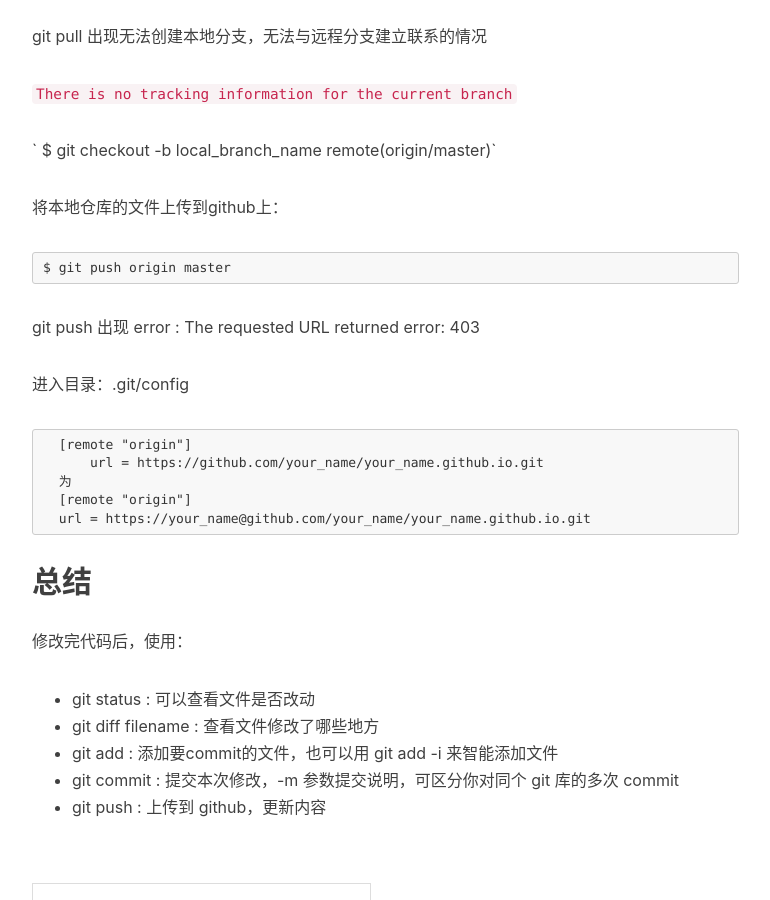
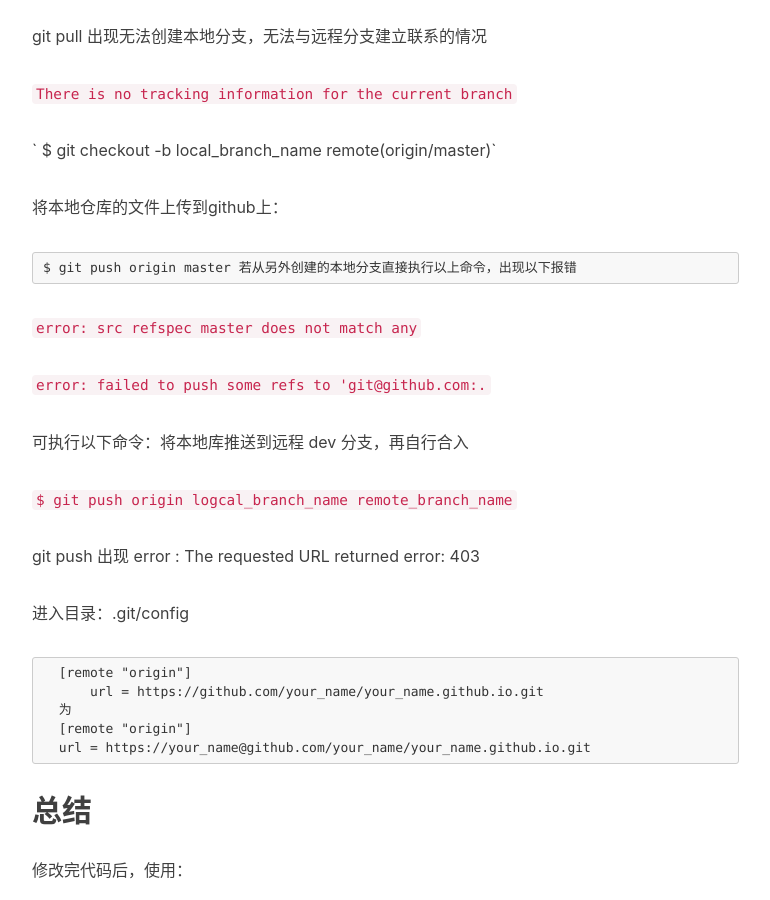
Before and after one commit to ShenDada/ShenDada.github.io, a Jekyll site: the page built from _posts/2017/12/2017-12-17-how-build-git-github.markdown, in a window 1280 px wide and 900 px high, scrolled down 2307 px. Shown: the whole window, without its empty margins (233-1003 px from the left). Built offline with Jekyll 4.4.1, drawn with Linux system fonts in a browser that asks for light colours; nearby versions of some CDN libraries; comment, search, counter and statistics services are not loaded.

Commit message:
modify git push configure

```diff
--- a/_posts/2017/12/2017-12-17-how-build-git-github.markdown
+++ b/_posts/2017/12/2017-12-17-how-build-git-github.markdown
@@ -79,6 +79,15 @@ git pull 出现无法创建本地分支，无法与远程分支建立联系的
 将本地仓库的文件上传到github上：
 
     $ git push origin master
+若从另外创建的本地分支直接执行以上命令，出现以下报错
+
+`error: src refspec master does not match any`
+
+`error: failed to push some refs to 'git@github.com:.`
+
+可执行以下命令：将本地库推送到远程 dev 分支，再自行合入
+
+`$ git push origin logcal_branch_name remote_branch_name`
 
 git push 出现 error : The requested URL returned error: 403
 
```
